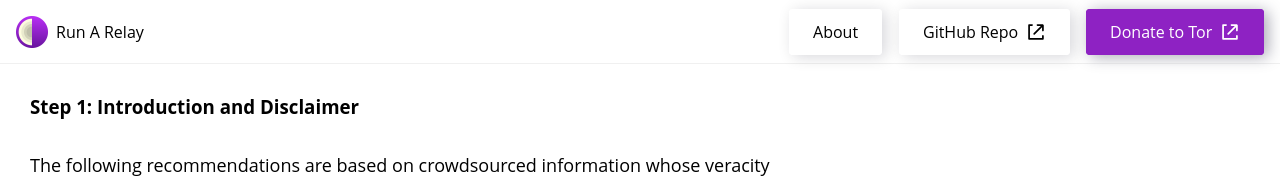
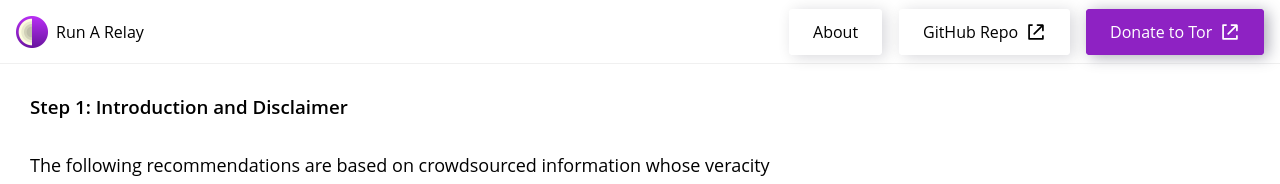
Before and after one commit to EffectiveAF/run-a-relay, a Svelte app: page /step/intro in a window 1280 px wide. Shown: the top 184 px of the page. Built offline with nearby package versions, Linux system fonts and the light colour scheme; a web font is replaced by a local one.

Commit message:
Step.svelte: made h3 title semi-bold (font weight 600, not 700)

```diff
--- a/src/Step.svelte
+++ b/src/Step.svelte
@@ -68,7 +68,7 @@
 {#if slugOrder[$currentStepIndex] === slug}
   <div class="step" in:fly={transition()}>
     <h3>
-      <strong>Step {$currentStepIndex + 1}: {title}</strong>
+      <strong style="font-weight: 600;">Step {$currentStepIndex + 1}: {title}</strong>
     </h3>
 
     <div class="instructions">
```
